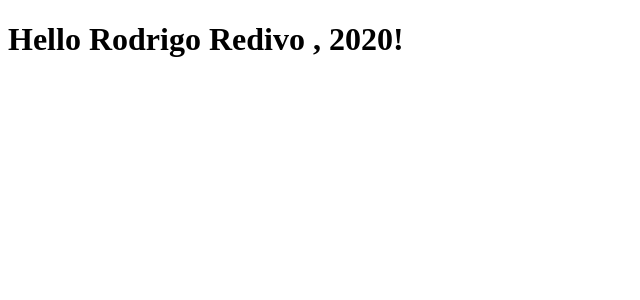
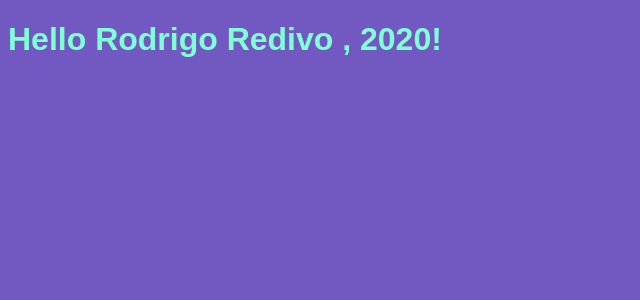
Before and after one commit to rodrigoredivo/introduction-React, a React app: page / in a window 1280 px wide. Shown: the top 300 px of the page, without its empty margins (0-640 px from the left). Built offline with nearby package versions, Linux system fonts and the light colour scheme; the HTML template or start-up script is replaced by a standard one.

Commit message:
styling CSS content

```diff
--- a/package.json
+++ b/package.json
@@ -13,6 +13,8 @@
     "@babel/preset-env": "^7.7.7",
     "@babel/preset-react": "^7.7.4",
     "babel-loader": "^8.0.6",
+    "css-loader": "^3.4.1",
+    "style-loader": "^1.1.2",
     "webpack": "^4.41.5",
     "webpack-cli": "^3.3.10",
     "webpack-dev-server": "^3.10.1"
--- a/src/App.js
+++ b/src/App.js
@@ -1,4 +1,5 @@
 import React from 'react';
+import './Style.css'
 
 function App(){
   return <h1>Hello Rodrigo Redivo , 2020!</h1>
--- /dev/null
+++ b/src/Style.css
@@ -0,0 +1,5 @@
+body {
+  background: #7159c1;
+  color: aquamarine;
+  font-family: Arial, Helvetica, sans-serif;
+}
--- a/webpack.config.js
+++ b/webpack.config.js
@@ -17,6 +17,12 @@
         use: {
           loader: 'babel-loader'
         }
+      },{
+        test: /\.css$/,
+        use: [
+          { loader: 'style-loader'},
+          { loader: 'css-loader'},
+        ]
       }
     ]
   }
```
Also changed, not shown: 1 other file (tests, documents, lock files or other folders).
